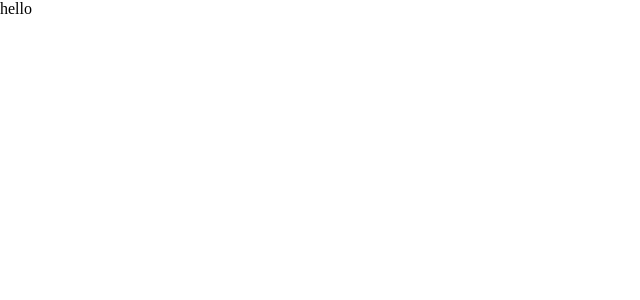
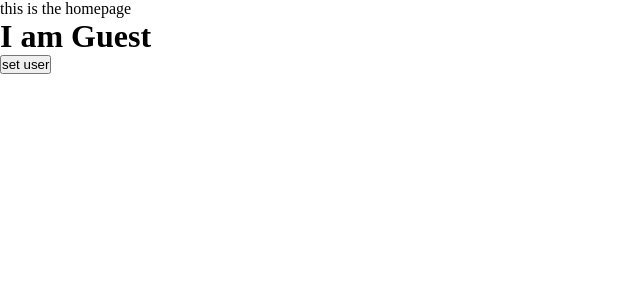
Before and after one commit to babulakterfsd/inside-react, a React (Create React App) app: page / in a window 1280 px wide. Shown: the top 300 px of the page, without its empty margins (0-640 px from the left). Built offline with nearby package versions, Linux system fonts and the light colour scheme.

Commit message:
routing and context setup done

```diff
--- a/src/App.js
+++ b/src/App.js
@@ -1,5 +1,15 @@
+import { BrowserRouter } from 'react-router-dom';
+import AllRoutes from './components/AllRoutes';
+import AuthProvider from './context/AuthProvider';
+
 function App() {
-    return 'hello';
+    return (
+        <AuthProvider>
+            <BrowserRouter>
+                <AllRoutes />
+            </BrowserRouter>
+        </AuthProvider>
+    );
 }
 
 export default App;
--- /dev/null
+++ b/src/components/AllRoutes.jsx
@@ -0,0 +1,16 @@
+import React from 'react';
+import { Route, Routes } from 'react-router-dom';
+import Home from '../pages/Home';
+import NotFound from '../pages/NotFound';
+
+function AllRoutes() {
+    return (
+        <Routes>
+            <Route path="/" element={<Home />} />
+            <Route path="/home" element={<Home />} />
+            <Route path="*" element={<NotFound />} />
+        </Routes>
+    );
+}
+
+export default AllRoutes;
--- /dev/null
+++ b/src/context/AuthProvider.jsx
@@ -0,0 +1,11 @@
+import React, { createContext } from 'react';
+import useAllStates from '../hooks/useAllStates';
+
+export const AuthContext = createContext();
+
+function AuthProvider({ children }) {
+    const allContexts = useAllStates();
+    return <AuthContext.Provider value={allContexts}>{children}</AuthContext.Provider>;
+}
+
+export default AuthProvider;
--- /dev/null
+++ b/src/hooks/useAllStates.jsx
@@ -0,0 +1,14 @@
+/* eslint-disable no-alert */
+import { useState } from 'react';
+
+const AllStates = () => {
+    const [user, setUser] = useState('Guest');
+
+    const handleUser = () => {
+        setUser(prompt('set your name'));
+    };
+
+    return { user, handleUser };
+};
+
+export default AllStates;
--- /dev/null
+++ b/src/hooks/useAuth.jsx
@@ -0,0 +1,6 @@
+import { useContext } from 'react';
+import { AuthContext } from '../context/AuthProvider';
+
+const useAuth = () => useContext(AuthContext);
+
+export default useAuth;
--- /dev/null
+++ b/src/pages/Home.jsx
@@ -0,0 +1,17 @@
+import React from 'react';
+import useAuth from '../hooks/useAuth';
+
+function Home() {
+    const { user, handleUser } = useAuth();
+    return (
+        <div>
+            <p>this is the homepage</p>
+            <h1>I am {user}</h1>
+            <button type="button" onClick={() => handleUser()}>
+                set user
+            </button>
+        </div>
+    );
+}
+
+export default Home;
--- /dev/null
+++ b/src/pages/NotFound.jsx
@@ -0,0 +1,15 @@
+import React from 'react';
+import { Link } from 'react-router-dom';
+
+function NotFound() {
+    return (
+        <div>
+            <p>Page not found</p>
+            <Link to="/">
+                <button type="button">Back to home</button>
+            </Link>
+        </div>
+    );
+}
+
+export default NotFound;
```
Also changed, not shown: 1 other file (tests, documents, lock files or other folders).
